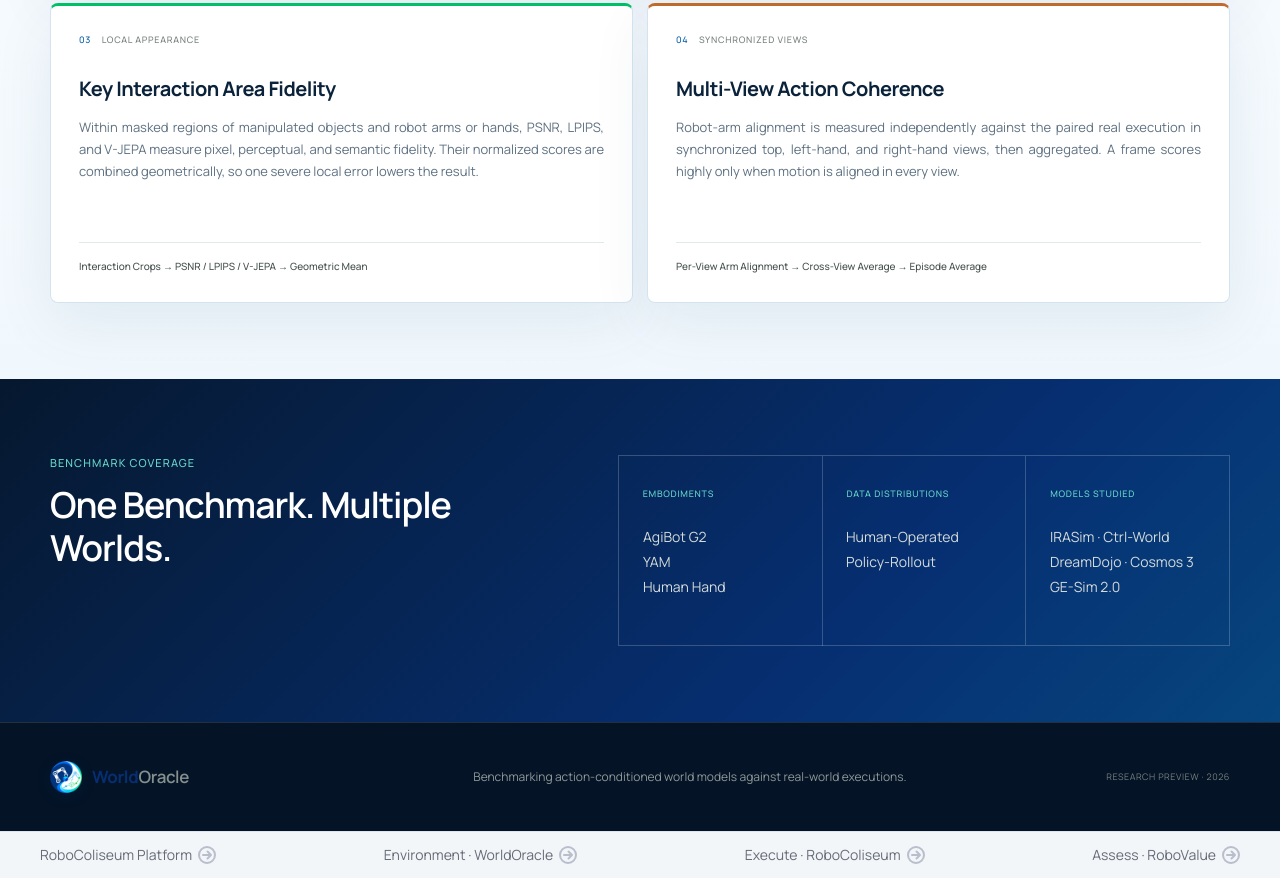
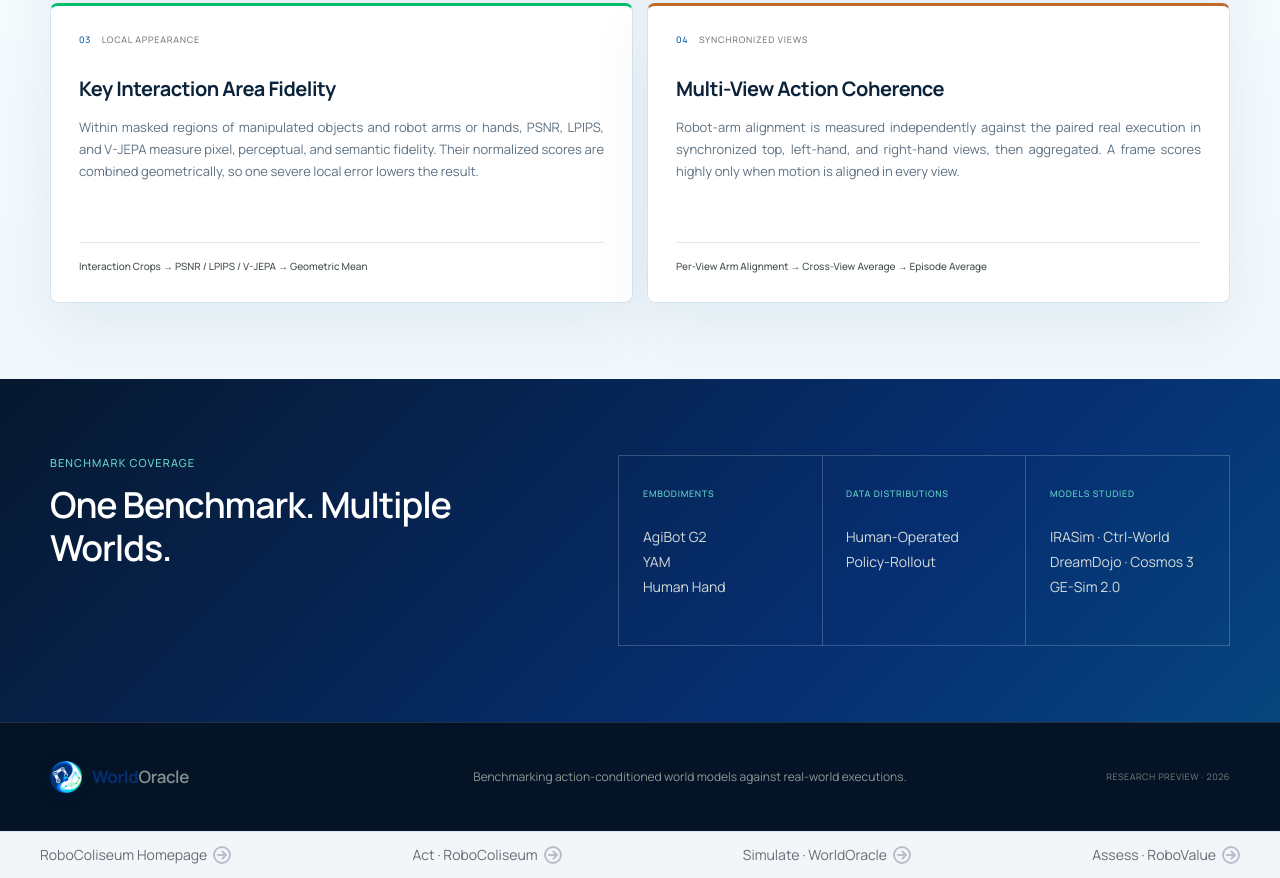
Before and after one commit to WorldOracle-benchmark/worldoracle-benchmark.github.io, a plain HTML site: page index.html in a window 1280 px wide. Shown: the part 5395-6273 px from the top of the page. Drawn offline with Linux system fonts and the light colour scheme; no server answers.

Commit message:
Update partner ecosystem footer links

```diff
--- a/index.html
+++ b/index.html
@@ -394,9 +394,9 @@
 
   <footer class="platform-footer" data-i18n-skip>
     <nav class="platform-footer__navigation" aria-label="Platform footer navigation">
-      <a href="http://172.22.62.209:3001/" target="_blank" rel="noopener noreferrer">RoboColiseum Platform</a>
-      <a href="https://worldoracle-benchmark.github.io/" aria-current="page">Environment · WorldOracle</a>
-      <a href="http://172.22.62.209:3001/robocoliseum" target="_blank" rel="noopener noreferrer">Execute · RoboColiseum</a>
+      <a href="https://robocoliseum.ai/" target="_blank" rel="noopener noreferrer">RoboColiseum Homepage</a>
+      <a href="https://robocoliseum.ai/robocoliseum" target="_blank" rel="noopener noreferrer">Act · RoboColiseum</a>
+      <a href="https://worldoracle-benchmark.github.io/" aria-current="page">Simulate · WorldOracle</a>
       <a href="https://robovalue-benchmark.github.io/" target="_blank" rel="noopener noreferrer">Assess · RoboValue</a>
     </nav>
   </footer>
```
Also changed, not shown: leaderboard.html (+3 -3 lines), submission/index.html (+3 -3 lines).
